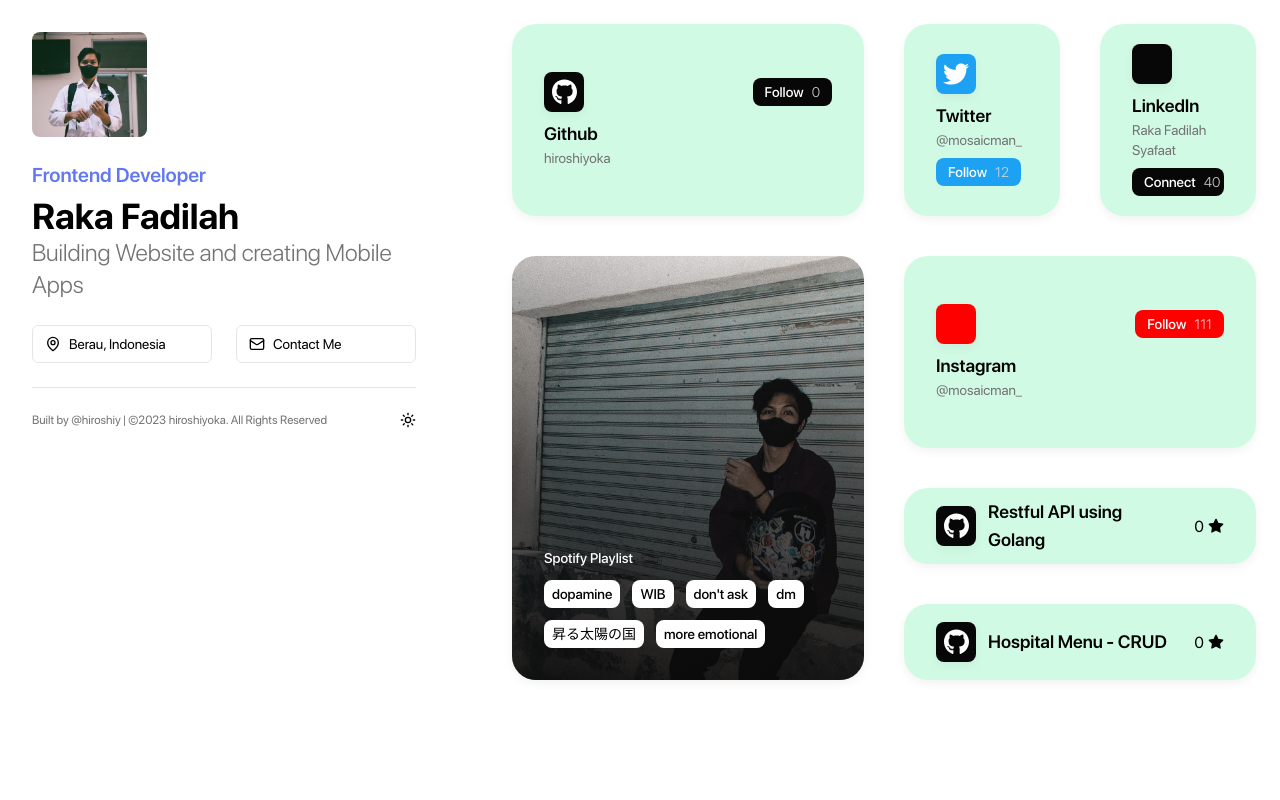
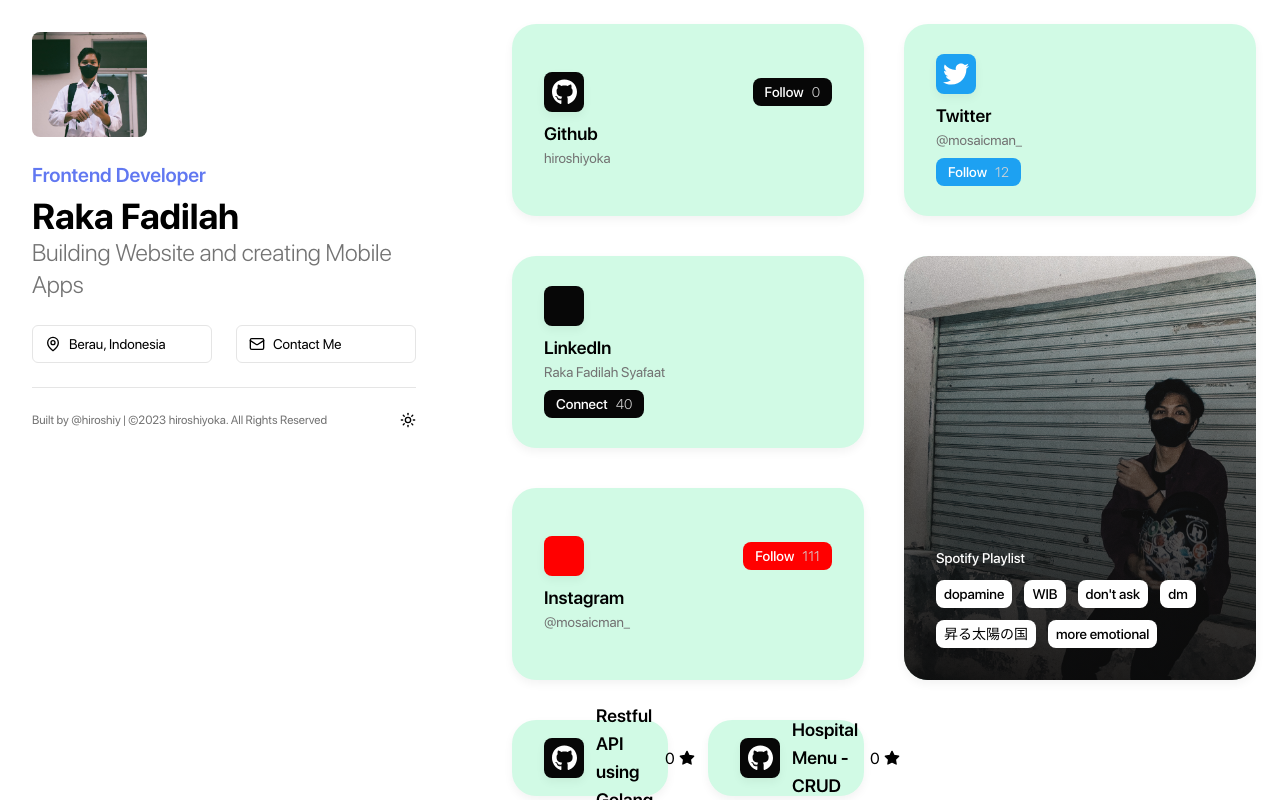
Before and after one commit to hiroshiyoka/hiroshiy.bento, a Next.js app: page / in a window 1280 px wide. Built offline with nearby package versions, Linux system fonts and the light colour scheme.

Commit message:
feat: change the col-span for grid 1x2 and grid 2x1

```diff
--- a/components/grid.item.tsx
+++ b/components/grid.item.tsx
@@ -7,8 +7,8 @@ const variants = cva(
   {
     variants: {
       size: {
-        "1x2": "col-span-2 md:col-span-1 row-span-2 p-8",
-        "2x1": "col-span-1 md:col-span-2 row-span-1 px-8 py-4",
+        "1x2": "col-span-1 md:col-span-2 row-span-2 p-8",
+        "2x1": "col-span-2 md:col-span-1 row-span-1 px-8 py-4",
         "2x2": "col-span-2 row-span-2 p-8",
         "2x4": "col-span-2 row-span-4 relative overflow-hidden",
       },
```
